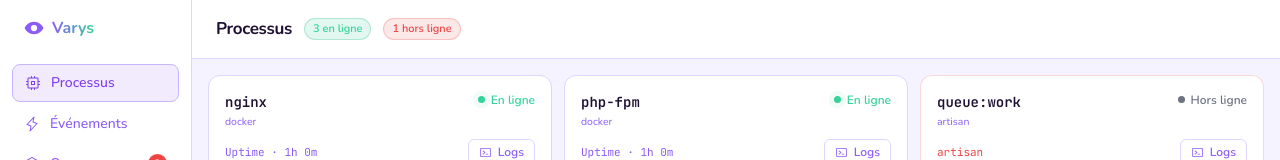
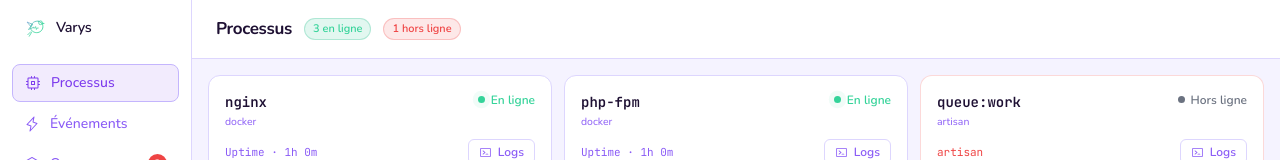
Before and after one commit to fm-hddev/laravel-varys, a React (Vite) app in the folder packages/renderer/: page /settings in a window 1280 px wide. Both pictures are taken after a click on the button "Ouvrir". Shown: the top 160 px of the page. Built offline with nearby package versions, Linux system fonts and the light colour scheme.

Commit message:
feat(renderer): add VarysLogo component and integrate in sidebar

```diff
--- a/packages/renderer/src/components/Sidebar.tsx
+++ b/packages/renderer/src/components/Sidebar.tsx
@@ -1,6 +1,7 @@
-import { Cpu, Eye, Gear, Lightning, Stack, TerminalWindow } from '@phosphor-icons/react';
+import { Cpu, Gear, Lightning, Stack, TerminalWindow } from '@phosphor-icons/react';
 import { NavLink } from 'react-router-dom';
 
+import { VarysLogo } from '@/components/VarysLogo';
 import { useQueueStats } from '@/hooks/useQueueStats';
 import { useEventsStore } from '@/store/useEventsStore';
 
@@ -66,18 +67,8 @@ export function Sidebar() {
       aria-label="Navigation principale"
     >
       {/* Logo */}
-      <div className="mb-6 flex items-center gap-2 px-3">
-        <Eye size={20} weight="fill" style={{ color: 'var(--hd-violet-500)' }} />
-        <span
-          className="text-base font-bold"
-          style={{
-            background: 'linear-gradient(90deg, var(--hd-violet-500), var(--hd-emerald-400))',
-            WebkitBackgroundClip: 'text',
-            WebkitTextFillColor: 'transparent',
-          }}
-        >
-          Varys
-        </span>
+      <div className="mb-6 px-3">
+        <VarysLogo size={24} withName />
       </div>
 
       {/* Nav items */}
--- /dev/null
+++ b/packages/renderer/src/components/VarysLogo.tsx
@@ -0,0 +1,161 @@
+/**
+ * VarysLogo — composant logo in-app
+ *
+ * Usage :
+ *   <VarysLogo size={32} />                  → icône seule
+ *   <VarysLogo size={24} withName />          → icône + "Varys"
+ *   <VarysLogo size={20} withName variant="muted" />
+ *
+ * Le SVG est un tracé simplifié de l'oiseau Varys (inline, zéro dépendance).
+ */
+
+import { useId } from 'react';
+
+import { cn } from '@/lib/utils';
+
+// ─── Types ────────────────────────────────────────────────────────────────────
+
+interface VarysLogoProps {
+  /** Taille en px (hauteur = largeur) — défaut : 32 */
+  size?: number;
+  /** Affiche le nom "Varys" à côté de l'icône */
+  withName?: boolean;
+  /** Variante de couleur */
+  variant?: 'default' | 'muted' | 'white';
+  className?: string;
+}
+
+// ─── Composant ────────────────────────────────────────────────────────────────
+
+export function VarysLogo({
+  size = 32,
+  withName = false,
+  variant = 'default',
+  className,
+}: VarysLogoProps) {
+  return (
+    <div
+      className={cn(
+        'flex items-center gap-2 select-none',
+        className,
+      )}
+    >
+      <VarysIcon size={size} variant={variant} />
+
+      {withName && (
+        <span
+          className={cn(
+            'font-semibold tracking-tight',
+            variant === 'default' ? 'text-foreground' :
+            variant === 'muted'   ? 'text-muted-foreground' :
+            'text-white',
+          )}
+          style={{ fontSize: size * 0.6 }}
+        >
+          Varys
+        </span>
+      )}
+    </div>
+  );
+}
+
+// ─── Icône SVG inline ─────────────────────────────────────────────────────────
+
+interface VarysIconProps {
+  size?: number;
+  variant?: 'default' | 'muted' | 'white';
+  className?: string;
+}
+
+export function VarysIcon({ size = 32, variant = 'default', className }: VarysIconProps) {
+  // Gradient IDs uniques pour éviter les collisions si plusieurs instances
+  const gradId = useId().replace(/:/g, '');
+
+  const strokeColor =
+    variant === 'white'   ? 'white'                   :
+    variant === 'muted'   ? 'currentColor'             :
+    'url(#varys-grad-' + gradId + ')';
+
+  return (
+    <svg
+      width={size}
+      height={size}
+      viewBox="0 0 64 64"
+      fill="none"
+      xmlns="http://www.w3.org/2000/svg"
+      className={cn('flex-shrink-0', className)}
+      aria-label="Varys logo"
+    >
+      <defs>
+        <linearGradient
+          id={`varys-grad-${gradId}`}
+          x1="0" y1="0" x2="64" y2="64"
+          gradientUnits="userSpaceOnUse"
+        >
+          <stop offset="0%"   stopColor="#a78bfa" /> {/* violet */}
+          <stop offset="50%"  stopColor="#34d399" /> {/* emerald */}
+          <stop offset="100%" stopColor="#34d399" />
+        </linearGradient>
+      </defs>
+
+      {/* ── Corps de l'oiseau ── */}
+      <path
+        d="M38 14 C46 16 52 22 50 32 C48 40 40 46 30 44 C22 42 16 36 18 28 C20 18 30 12 38 14 Z"
+        stroke={strokeColor}
+        strokeWidth="2.2"
+        strokeLinecap="round"
+        strokeLinejoin="round"
+      />
+
+      {/* ── Tête ── */}
+      <circle cx="44" cy="18" r="5" stroke={strokeColor} strokeWidth="2" />
+
+      {/* ── Œil ── */}
+      <circle cx="46" cy="17" r="1.2" fill={strokeColor === 'url(#varys-grad-' + gradId + ')' ? '#34d399' : 'currentColor'} />
+
+      {/* ── Bec ── */}
+      <path
+        d="M49 19 L54 20 L49 21"
+        stroke={strokeColor}
+        strokeWidth="1.8"
+        strokeLinecap="round"
+        strokeLinejoin="round"
+      />
+
+      {/* ── Aile géométrique (triangle / éclair Electron-style) ── */}
+      <path
+        d="M18 28 L8 16 L22 22 Z"
+        stroke={strokeColor}
+        strokeWidth="2"
+        strokeLinecap="round"
+        strokeLinejoin="round"
+      />
+      <path
+        d="M22 22 L12 36 L26 30"
+        stroke={strokeColor}
+        strokeWidth="2"
+        strokeLinecap="round"
+        strokeLinejoin="round"
+      />
+
+      {/* ── Heartbeat / monitoring (sur le corps) ── */}
+      <path
+        d="M26 32 L29 32 L31 28 L33 36 L35 32 L38 32"
+        stroke={strokeColor}
+        strokeWidth="1.8"
+        strokeLinecap="round"
+        strokeLinejoin="round"
+      />
+
+      {/* ── Queue ── */}
+      <path
+        d="M18 42 L10 50 M20 44 L14 54"
+        stroke={strokeColor}
+        strokeWidth="2"
+        strokeLinecap="round"
+      />
+    </svg>
+  );
+}
+
+export default VarysLogo;
--- /dev/null
+++ b/packages/renderer/src/lib/utils.ts
@@ -0,0 +1,3 @@
+export function cn(...classes: (string | undefined | null | false)[]) {
+  return classes.filter(Boolean).join(' ');
+}
```
